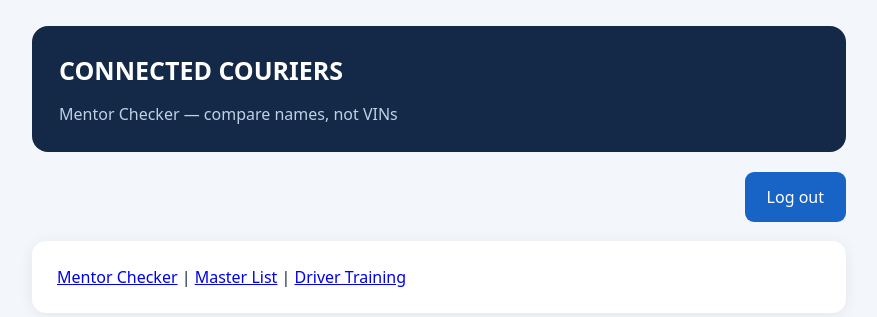
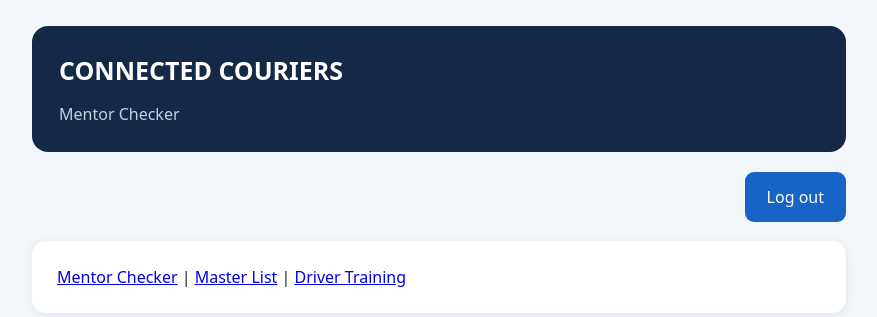
Before and after one commit to jamielawson-afk/cc-driver-missing-checker, a Flask app: page / in a window 1280 px wide. Shown: the top 317 px of the page, without its empty margins (201-1078 px from the left). Run offline with Flask 3, Linux system fonts and the light colour scheme; the visitor is signed in with stand-in values (Sample User, id 1); data comes from the database, SQL or seed files in the repository.

Commit message:
Add files via upload

```diff
--- a/templates/index.html
+++ b/templates/index.html
@@ -5,7 +5,7 @@
 :root{font-family:system-ui,-apple-system,sans-serif;color:#192641;background:#f3f6fa}*{box-sizing:border-box}body{margin:0}.wrap{max-width:850px;margin:0 auto;padding:26px 18px}header{background:#142947;color:white;padding:27px;border-radius:16px}header h1{font-size:25px;margin:0}header p{color:#bed1e5;margin-bottom:0}.panel{background:white;padding:25px;margin-top:19px;border-radius:14px;box-shadow:0 2px 14px #152d4d12}label{font-weight:650;display:block;margin:18px 0 8px}input,textarea{display:block;width:100%;border:1px solid #b6c6d8;border-radius:9px;padding:13px;font:inherit}textarea{min-height:120px;resize:vertical}button{background:#1763c6;color:#fff;border:0;border-radius:9px;padding:14px 22px;font-weight:700;font:inherit;cursor:pointer;margin-top:20px}button:hover{background:#0d4f9f}.hint{font-size:14px;color:#59697c;line-height:1.5}.stats{display:flex;gap:10px;flex-wrap:wrap}.stat{flex:1;min-width:115px;background:#eef4ff;border-radius:10px;padding:16px}.stat strong{font-size:28px;display:block}.missing{border-left:4px solid #d84936;background:#fff4f1;padding:12px;margin:9px 0;border-radius:5px}.error{border-left:4px solid #bb3838;color:#8b2424}.ok{color:#167a42;font-weight:700}
 .master-row[hidden]{display:none!important}.search-feedback{font-size:14px;color:#344b66;margin:10px 0}.search-feedback.no-match{color:#a32f2f;font-weight:700}.master-row{display:grid;grid-template-columns:1fr 1fr 1fr auto auto;gap:8px;margin:10px 0;align-items:center}.master-row input{min-width:0}.master-row button{margin:0;padding:12px}.danger{background:#a32f2f}.add-row{display:grid;grid-template-columns:1fr 1fr 1fr auto;gap:10px;align-items:end}.add-row button{margin:0}.add-row label{margin-top:0}@media(max-width:620px){.master-row,.add-row{grid-template-columns:1fr 1fr}}
 </style></head><body><main class="wrap">
-<header><h1>CONNECTED COURIERS</h1><p>Mentor Checker — compare names, not VINs</p></header>
+<header><h1>CONNECTED COURIERS</h1><p>Mentor Checker</p></header>
 <form method="post" action="/logout" style="text-align:right"><input type="hidden" name="csrf_token" value="{{ csrf_token }}"><button type="submit">Log out</button></form><nav class="panel"><a href="#checker">Mentor Checker</a> | <a href="#master">Master List</a> | <a href="/training">Driver Training</a></nav>
 {% for msg in get_flashed_messages() %}<p class="panel">{{ msg }}</p>{% endfor %}
 <section class="panel" id="checker"><h2>Upload today's lists</h2><form action="/" method="post" enctype="multipart/form-data"><input type="hidden" name="csrf_token" value="{{ csrf_token }}">
```
